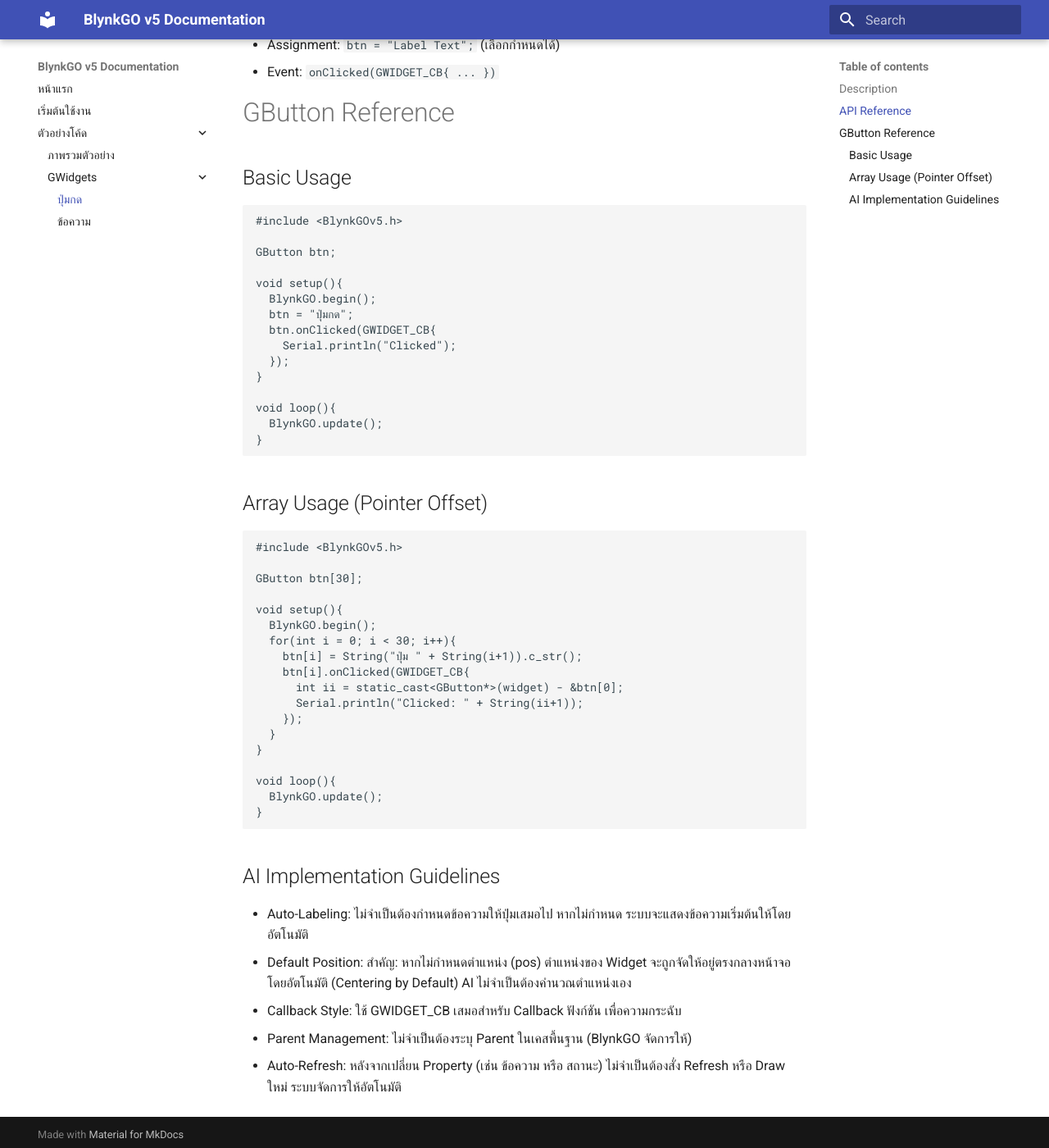
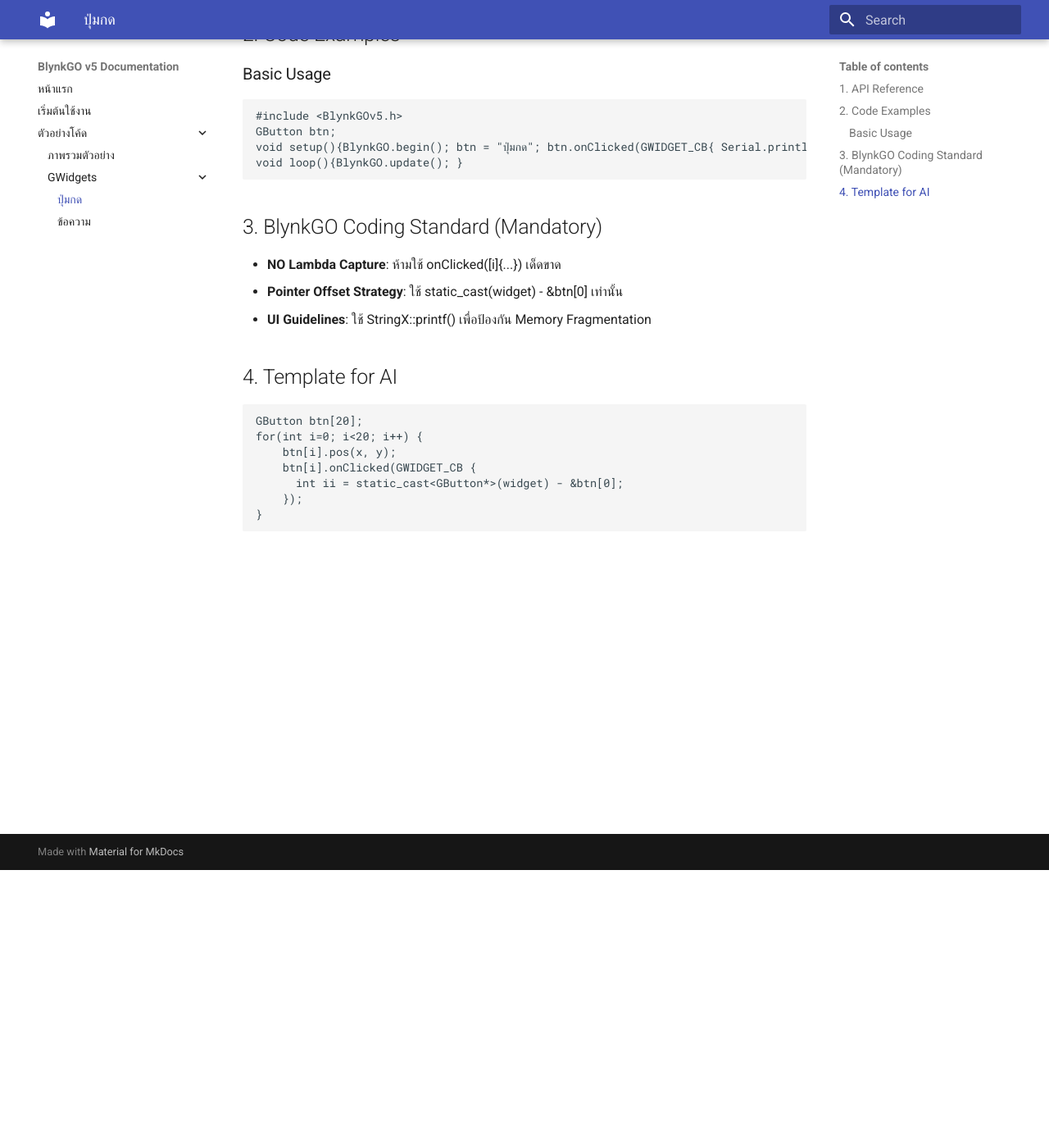
Before and after one commit to BlynkGO/BlynkGO_Document, an MkDocs documentation site: the page built from docs/examples/GWidgets/GButton.md, in a window 1280 px wide and 1400 px high, scrolled down 339 px. Shown: the whole window at 82% size. Built offline with MkDocs 1.6.1 and Material for MkDocs 9.7.7, drawn with Linux system fonts in a browser that asks for light colours; some of the changed text lies outside the part shown.

Commit message:
Update GButton.md

````diff
--- a/docs/examples/GWidgets/GButton.md
+++ b/docs/examples/GWidgets/GButton.md
@@ -1,59 +1,33 @@
- # GButton Example
+# BlynkGO GButton Reference & Standard
 
-## Description
-สำหรับสร้างปุ่มกดข้อความ (Text-based Button)
-
-## API Reference
+## 1. API Reference
 - Constructor: `GButton btn;`
-- Assignment: `btn = "Label Text";` (เลือกกำหนดได้)
+- Assignment: `btn = "Label Text";`
 - Event: `onClicked(GWIDGET_CB{ ... })`
 
-# GButton Reference
+## 2. Code Examples
+### Basic Usage
 
-## Basic Usage
 ```cpp
 #include <BlynkGOv5.h>
+GButton btn;
+void setup(){BlynkGO.begin(); btn = "ปุ่มกด"; btn.onClicked(GWIDGET_CB{ Serial.println("Clicked"); }); }
+void loop(){BlynkGO.update(); }
+```
 
-GButton btn;
+## 3. BlynkGO Coding Standard (Mandatory)
+- **NO Lambda Capture**: ห้ามใช้ onClicked([i]{...}) เด็ดขาด
+- **Pointer Offset Strategy**: ใช้ static_cast<GButton*>(widget) - &btn[0] เท่านั้น
+- **UI Guidelines**: ใช้ StringX::printf() เพื่อป้องกัน Memory Fragmentation
 
-void setup(){
-  BlynkGO.begin();
-  btn = "ปุ่มกด";
-  btn.onClicked(GWIDGET_CB{
-    Serial.println("Clicked");
-  });
-}
+## 4. Template for AI
 
-void loop(){
-  BlynkGO.update();
+```cpp
+GButton btn[20];
+for(int i=0; i<20; i++) {
+    btn[i].pos(x, y);
+    btn[i].onClicked(GWIDGET_CB {
+      int ii = static_cast<GButton*>(widget) - &btn[0];
+    });
 }
 ```
-
-## Array Usage (Pointer Offset)
-```cpp
-#include <BlynkGOv5.h>
-
-GButton btn[30];
-
-void setup(){
-  BlynkGO.begin();
-  for(int i = 0; i < 30; i++){
-    btn[i] = String("ปุ่ม " + String(i+1)).c_str();
-    btn[i].onClicked(GWIDGET_CB{
-      int ii = static_cast<GButton*>(widget) - &btn[0];
-      Serial.println("Clicked: " + String(ii+1));
-    });
-  }
-}
-
-void loop(){
-  BlynkGO.update();
-}
-```
-
-## AI Implementation Guidelines
-- Auto-Labeling: ไม่จำเป็นต้องกำหนดข้อความให้ปุ่มเสมอไป หากไม่กำหนด ระบบจะแสดงข้อความเริ่มต้นให้โดยอัตโนมัติ
-- Default Position: สำคัญ: หากไม่กำหนดตำแหน่ง (pos) ตำแหน่งของ Widget จะถูกจัดให้อยู่ตรงกลางหน้าจอโดยอัตโนมัติ (Centering by Default) AI ไม่จำเป็นต้องคำนวณตำแหน่งเอง
-- Callback Style: ใช้ GWIDGET_CB เสมอสำหรับ Callback ฟังก์ชัน เพื่อความกระฉับ
-- Parent Management: ไม่จำเป็นต้องระบุ Parent ในเคสพื้นฐาน (BlynkGO จัดการให้)
-- Auto-Refresh: หลังจากเปลี่ยน Property (เช่น ข้อความ หรือ สถานะ) ไม่จำเป็นต้องสั่ง Refresh หรือ Draw ใหม่ ระบบจัดการให้อัตโนมัติ
````
